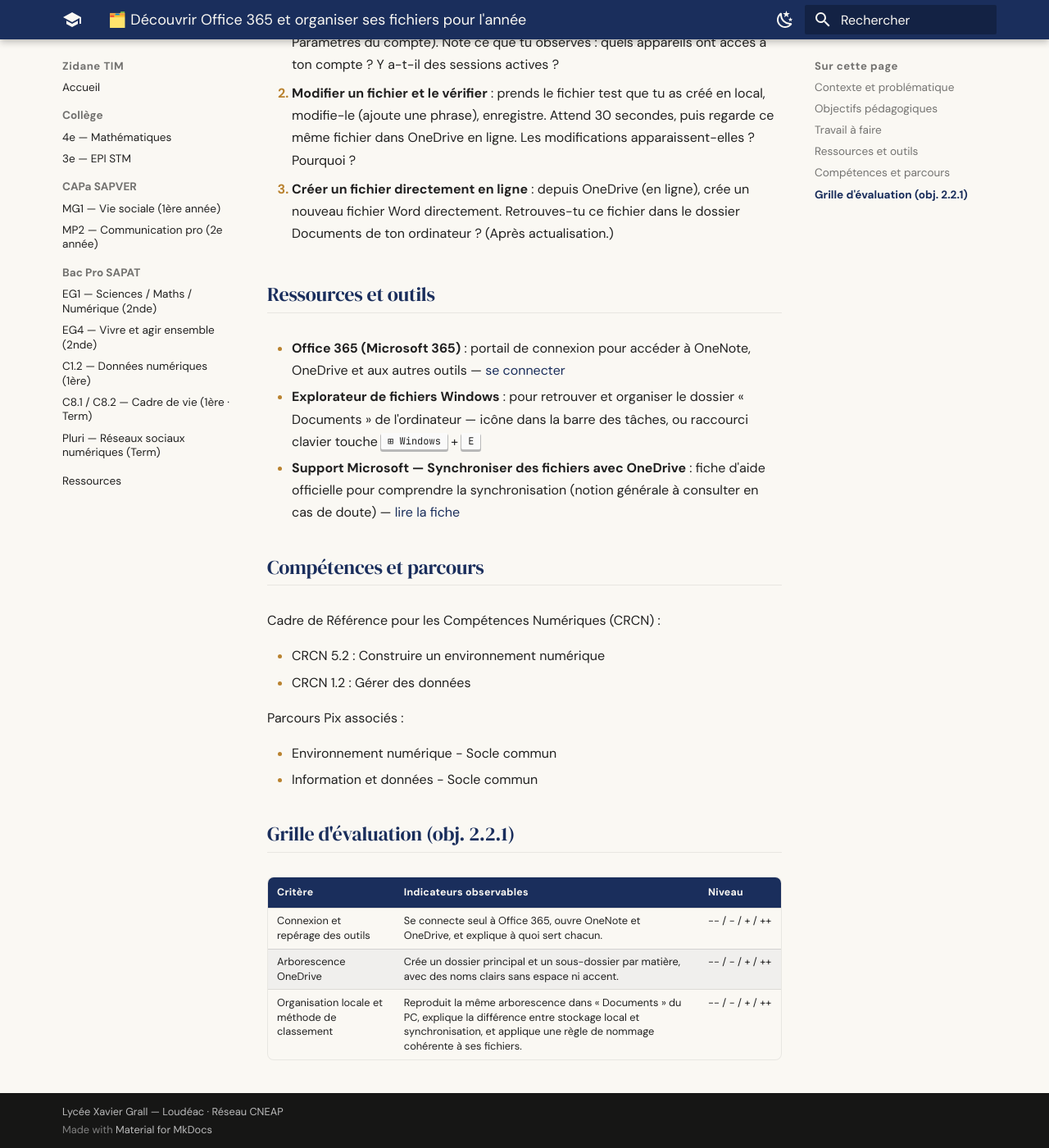
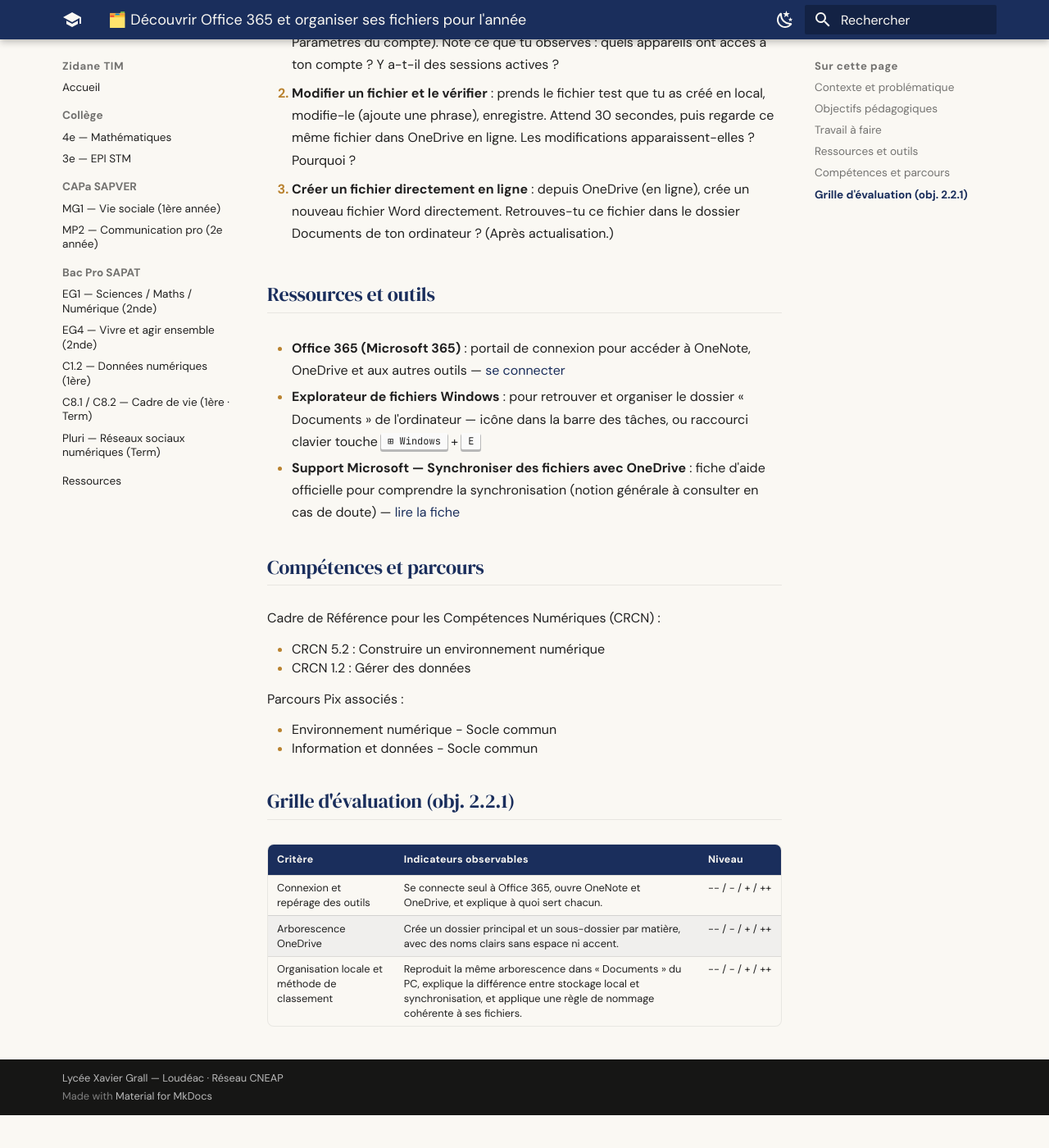
Before and after one commit to zidaneTim/zidane-tim, an MkDocs documentation site: the page built from docs/cours/capa-sapver/activites/decouvrir-office-365-et-organiser-ses-fichiers.md, in a window 1280 px wide and 1400 px high, scrolled down 4062 px. Shown: the whole window at 82% size. Built offline with MkDocs 1.6.1 and Material for MkDocs 9.7.7, drawn with Linux system fonts in a browser that asks for light colours; after the commit the page ends 5422 px from its top, so only the background shows below that.

Commit message:
activités: réduit interligne Compétences et parcours (zt-compact)

```diff
--- a/docs/assets/style.css
+++ b/docs/assets/style.css
@@ -573,3 +573,13 @@
 .md-typeset .tip > summary::before {
   background-color: var(--md-accent-fg-color);
 }
+
+/* Sections compactes : interligne réduit pour les listes courtes
+   (ex. Compétences et parcours avec 2 listes de 2 items). */
+.md-typeset .zt-compact {
+  line-height: 1.35;
+}
+
+.md-typeset .zt-compact li {
+  margin-bottom: 0.08rem;
+}
--- a/docs/cours/capa-sapver/activites/decouvrir-office-365-et-organiser-ses-fichiers.md
+++ b/docs/cours/capa-sapver/activites/decouvrir-office-365-et-organiser-ses-fichiers.md
@@ -113,6 +113,8 @@ La synchronisation permet à OneDrive de se copier automatiquement dans le dossi
 
 ## Compétences et parcours
 
+<div class="zt-compact" markdown>
+
 Cadre de Référence pour les Compétences Numériques (CRCN) :
 
 - CRCN 5.2 : Construire un environnement numérique
@@ -122,6 +124,8 @@ Parcours Pix associés :
 
 - Environnement numérique - Socle commun
 - Information et données - Socle commun
+
+</div>
 
 ## Grille d'évaluation (obj. 2.2.1)
 
```
